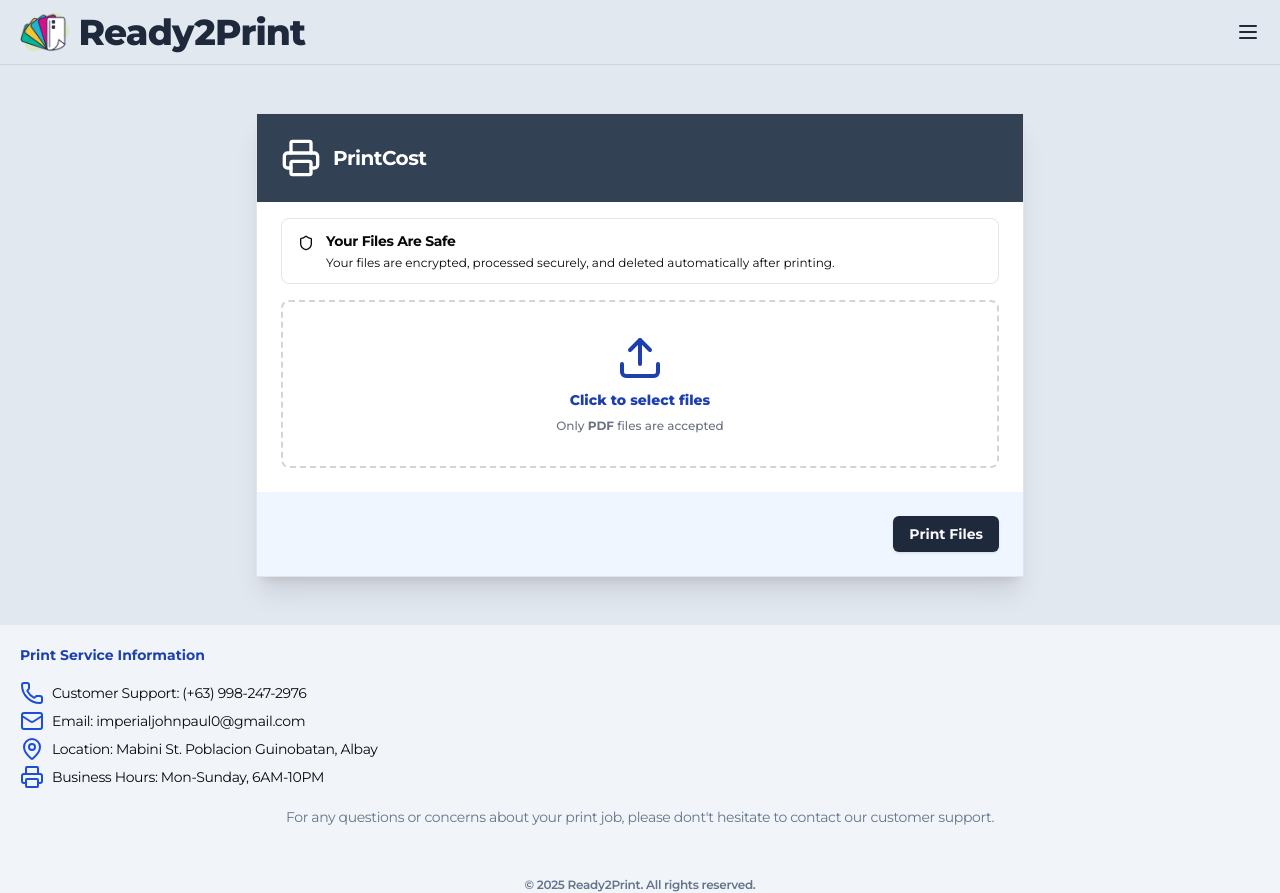
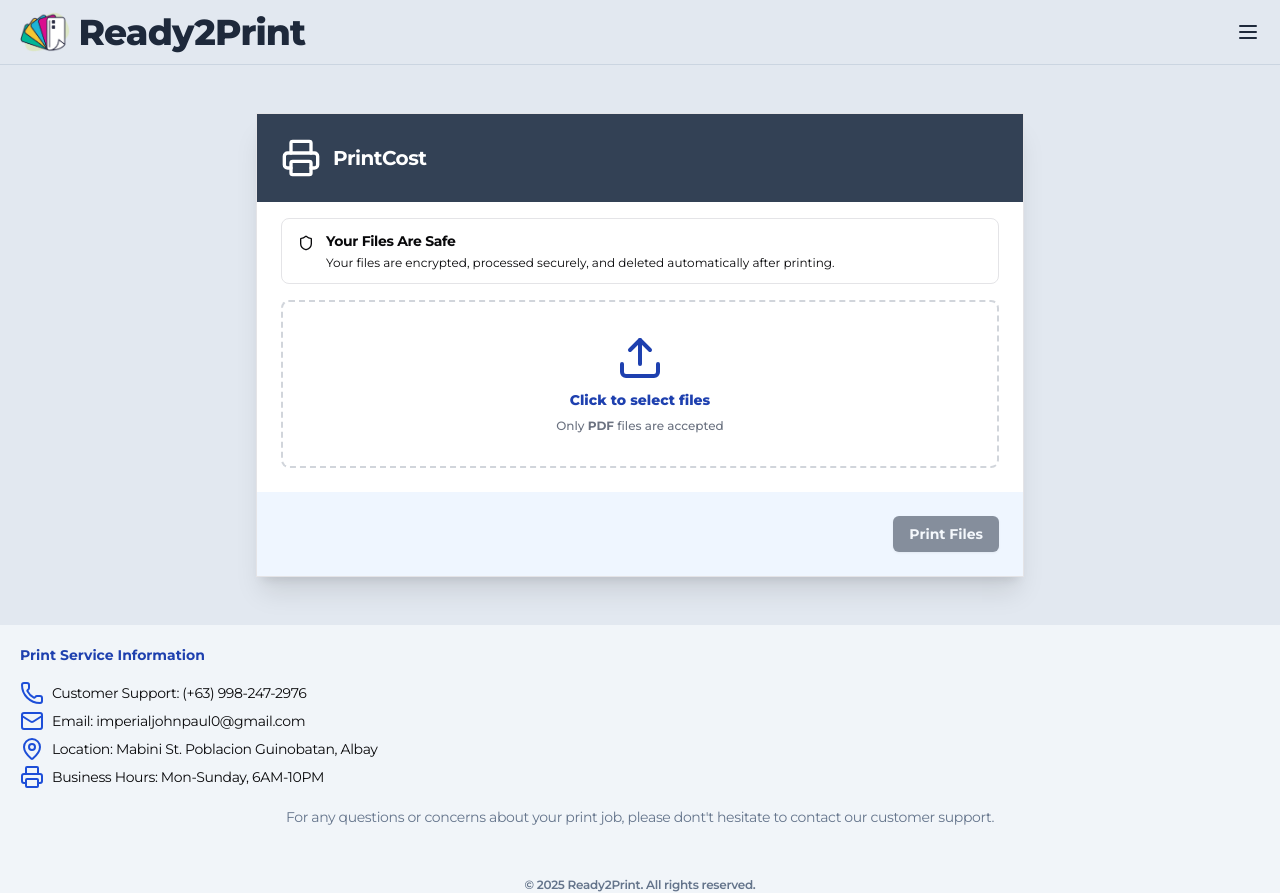
Before and after one commit to PaulJohn25/Ready2Print, a React (Vite) app in the folder client/: page / in a window 1280 px wide. Built offline with nearby package versions, Linux system fonts and the light colour scheme.

Commit message:
Update condition on print file button when analyzing file

```diff
--- a/client/src/pages/PrintCalculator/PrintingCalculator.tsx
+++ b/client/src/pages/PrintCalculator/PrintingCalculator.tsx
@@ -199,7 +199,7 @@
         <CardFooter className="flex items-end flex-col bg-blue-50 p-6 gap-4">
           <Button
             className="w-full sm:w-auto bg-slate-800 text-sm font-bold hover:bg-slate-700 font-montserrat"
-            disabled={files.length === 0 && isAnalyzing}
+            disabled={files.length === 0 || isAnalyzing}
             onClick={() => navigate("/print-files")}
           >
             Print Files
```
